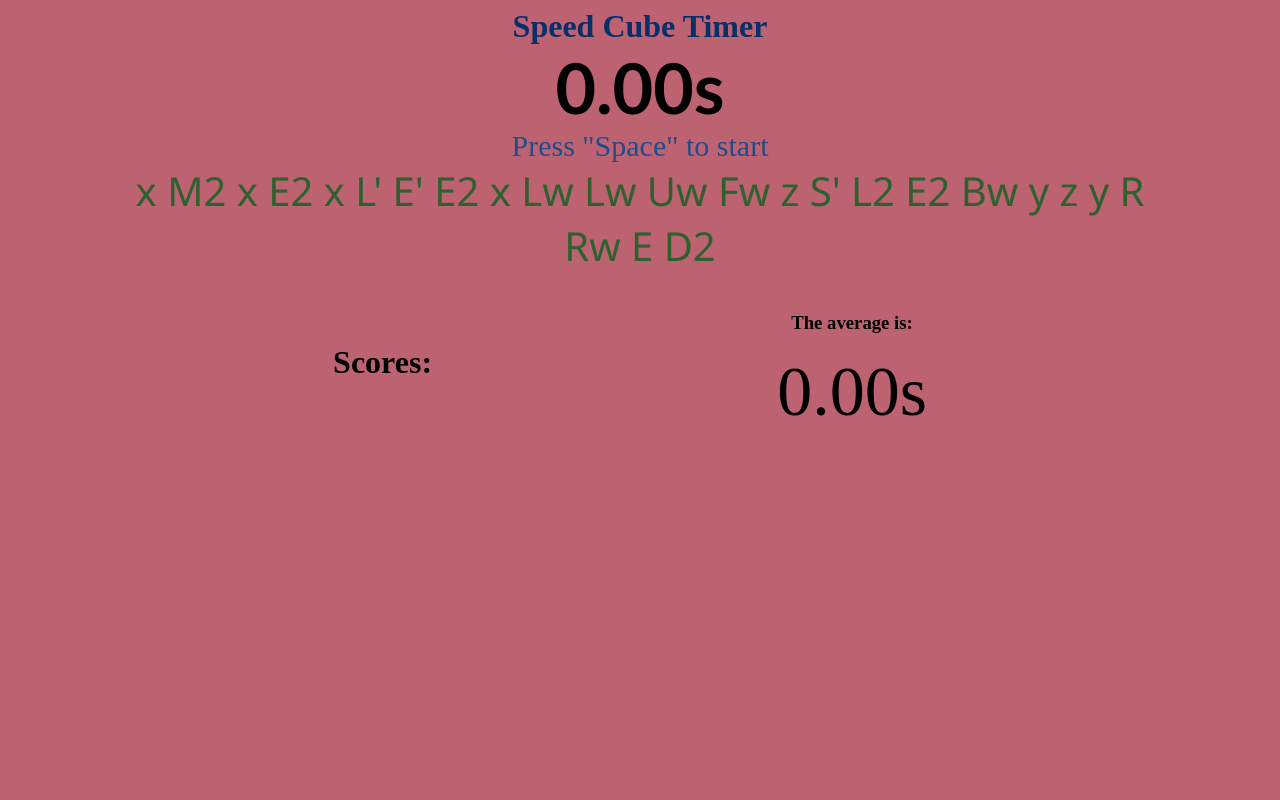
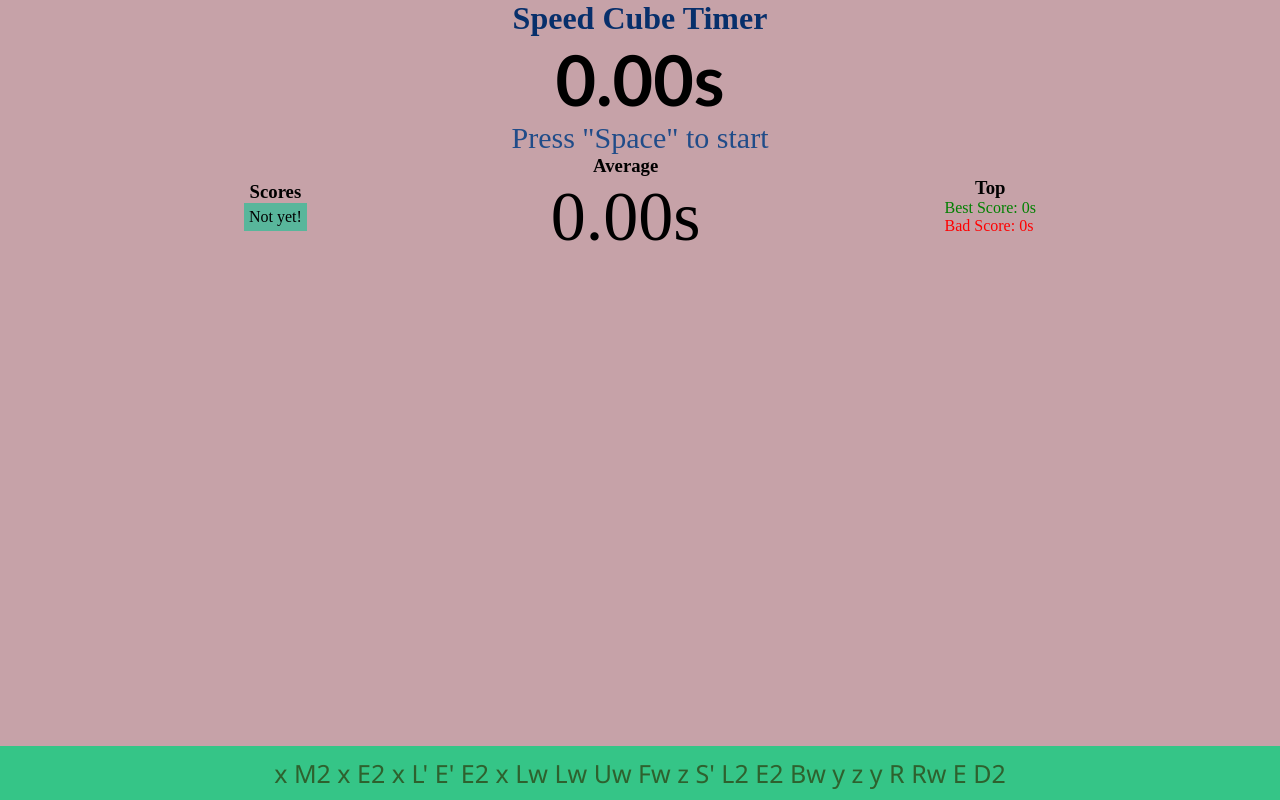
Before and after one commit to lazarnarcis/speed-cube-timer, a plain HTML site: page index.html in a window 1280 px wide. Drawn offline with Linux system fonts and the light colour scheme.

Commit message:
new updates

```diff
--- a/index.html
+++ b/index.html
@@ -11,17 +11,21 @@
     <h1 id="initialTitle">Speed Cube Timer</h1>
     <h1 id="time">0.00s</h1>
     <p id="text">Press "Space" to start</p>
-    <p id="algorithm"></p>
     <div id="all">
         <div id="statistics">
-            <h1 id="textStatistics">Scores:</h1>
+            <h3 id="textStatistics">Scores</h3>
             <div id="mainStatistics"></div>
         </div>
         <div id="average">
-            <h3 id="textAverage">The average is:</h3>
+            <h3 id="textStatistics">Average</h3>
             <p id="averageP">0.00s</p>
         </div>
+        <div id="top">
+            <h3 id="textStatistics">Top</h3>
+            <div id="mainTop"></div>
+        </div>
     </div>
+    <p id="algorithm"></p>
     <script src="script.js"></script>
 </body>
 </html>
--- a/script.js
+++ b/script.js
@@ -16,10 +16,38 @@ let storedTime = localStorage.getItem("storedTime") || [];
 let averageDiv = document.querySelector("#average");
 let average = 0;
 let averageP = document.querySelector("#averageP");
+let topHTML = document.querySelector("#mainTop");
 
 if (storedTime.length != 0) {
     storedTime = JSON.parse(storedTime);
 }
+
+let ascTime = [];
+function makeAscending () {
+    topHTML.innerHTML = "";
+    let divScore = document.createElement("div");
+    let bestScore = document.createElement("p"), badScore = document.createElement("p");
+    if (storedTime.length != 0) {
+        for (let p = 0; p < storedTime.length; p++) {
+            ascTime = [...ascTime, Number(storedTime[p])];
+        }
+        ascTime.sort((a, b) => {
+            return a - b;
+        });
+        bestScore.innerText = "Best Score: " + Number(ascTime[ascTime.length - 1]).toFixed(2) + "s";
+        badScore.innerText = "Bad Score: " + Number(ascTime[0]).toFixed(2) + "s";
+    } else {
+        bestScore.innerText = "Best Score: 0s";
+        badScore.innerText = "Bad Score: 0s";
+    }
+    bestScore.id = "bestScore";
+    badScore.id = "badScore";
+    divScore.appendChild(bestScore);
+    divScore.appendChild(badScore);
+    topHTML.appendChild(divScore);
+}
+
+makeAscending();
 
 for (let i = 0; i < basicMoves.length; i++) {
     let newMove = basicMoves[i] + "'";
@@ -101,6 +129,7 @@ function makeInterval () {
 
 function showStatistics () {
     statistics.innerHTML = "";
+    if (storedTime.length != 0) {
         for (let i = 0; i < storedTime.length; i++) {
             let divStatistics = document.createElement("div");
             divStatistics.id = "divStatistics";
@@ -113,6 +142,9 @@ function showStatistics () {
             divStatistics.appendChild(newStatistics);
             statistics.appendChild(divStatistics);
         }
+    } else {
+        statistics.innerHTML = "<p>Not yet!</p>";
+    }
 }
 
 showStatistics();
@@ -124,7 +156,7 @@ document.addEventListener("keyup", (e) => {
         if (start == true) {
             start = false;
             time.style.color = "black";
-            body.style.backgroundColor = "rgb(188, 98, 113)";
+            body.style.backgroundColor = "rgb(198, 162, 168)";
             storedTime = [...storedTime, timeS];
             localStorage.setItem("storedTime", JSON.stringify(storedTime));
             timeS = Number(0).toFixed(2);
@@ -132,6 +164,7 @@ document.addEventListener("keyup", (e) => {
             generateAlg();
             showStatistics();
             makeAverage();
+            makeAscending();
             clearInterval(interval);
         } else if (start == false) {
             makeInterval();
--- a/style.css
+++ b/style.css
@@ -1,5 +1,10 @@
+* {
+    margin: 0;
+    padding: 0;
+}
+
 body {
-    background-color: rgb(188, 98, 113);
+    background-color: rgb(198, 162, 168);
 }
 
 #time {
@@ -17,27 +22,24 @@ body {
     text-align: center;
 }
 
+#mainStatistics {
+    max-height: 300px;
+    background-color: rgb(88, 182, 155);
+    overflow-x: hidden;
+    padding: 5px;
+}
+
 #divStatistics {
     display: flex;
     justify-content: space-between;
     align-items: center;
-    margin: 20px;
     width: 200px;
-    font-size: 30px;
-}
-
-#textAverage {
-    text-align: center;
 }
 
 #text {
     text-align: center;
     font-size: 30px;
     color: rgb(32, 76, 137);
-}
-
-#average {
-    margin: 20px;
 }
 
 #timeStatis {
@@ -48,20 +50,41 @@ body {
     font-size: 70px;
 }
 
-#algorithm {
-    font-size: 40px;
-    text-align: center;
-    color: rgb(46, 97, 46);
-    margin: 0 100px;
-    font-family: 'Segoe UI', Tahoma, Geneva, Verdana, sans-serif;
-}
-
-p, h1 {
-    margin: 0;
-}
-
 #all {
     display: flex;
     justify-content: space-evenly;
     align-items: center;
 }
+
+#bestScore {
+    color: green;
+}
+
+#badScore {
+    color: red;
+}
+
+#algorithm {
+    font-size: 25px;
+    text-align: center;
+    color: rgb(46, 97, 46);
+    background: rgb(53, 197, 135);
+    width: 100%;
+    bottom: 0;
+    position: fixed;
+    padding: 10px 0;
+    font-family: 'Segoe UI', Tahoma, Geneva, Verdana, sans-serif;
+}
+
+@media screen and (max-width: 600px) {
+    #all {
+        display: flex;
+        flex-direction: column;
+    }
+    #algorithm {
+        position: relative;
+    }
+    #all > div {
+        margin: 25px 0;
+    }
+}
```
Lines whose indentation alone changed are shown as unchanged.
